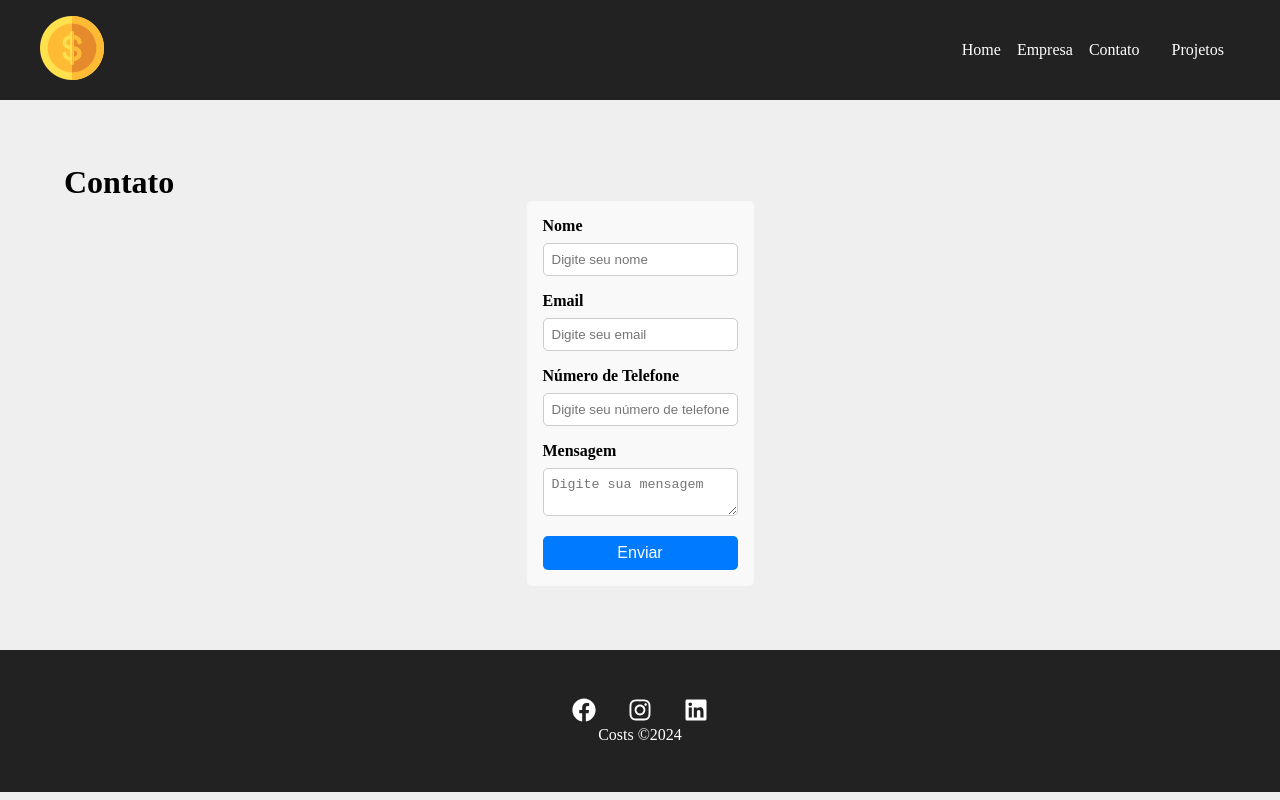
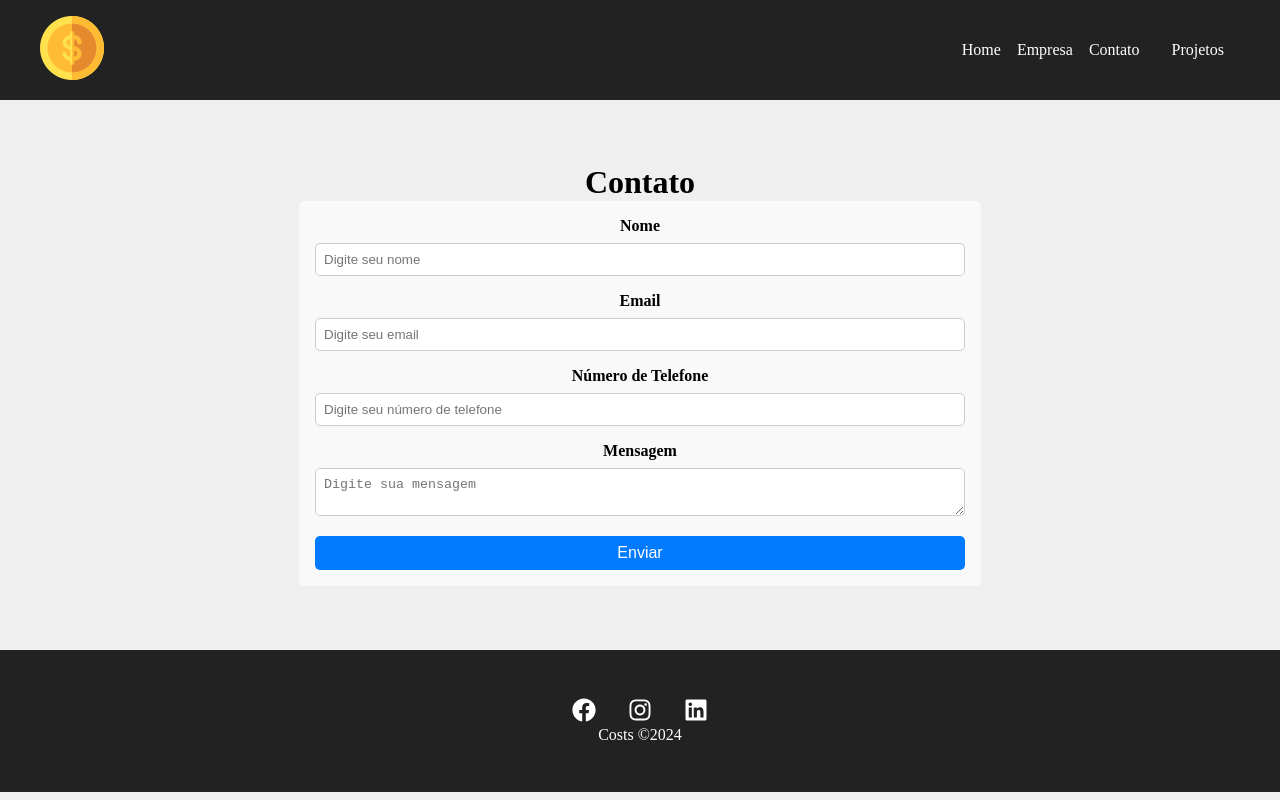
Before and after one commit to ArturMineiro/Projeto_react, a React (Create React App) app in the folder costs/: page /contact in a window 1280 px wide. Built offline with nearby package versions, Linux system fonts and the light colour scheme.

Commit message:
atualizando contact

```diff
--- a/costs/src/components/form/FormContact.module.css
+++ b/costs/src/components/form/FormContact.module.css
@@ -1,17 +1,19 @@
 .formContainer {
-    max-width: 600px;
+    max-width: 700px;
     margin: 0 auto;
     padding: 1rem;
     border: 1px solid #ccc;
     border-radius: 5px;
     background-color: #f9f9f9;
     border: 0;
+    align-items: center;
 }
 
 .form {
     display: flex;
     flex-direction: column;
     border: 0;
+    width: 650px;
   }
 
 .formGroup {
--- a/costs/src/components/pages/Company.module.css
+++ b/costs/src/components/pages/Company.module.css
@@ -6,6 +6,7 @@
     max-width: 800px;
     margin: 0 auto;
     border-radius: 8px;
+
 }
 
 .header {
--- a/costs/src/components/pages/Contact.js
+++ b/costs/src/components/pages/Contact.js
@@ -7,7 +7,7 @@ function Contact(){
         <div className={styles.container_contact}>
 
             <h1>Contato</h1>
-            <FormContact /> {/* Use o componente FormContact aqui */}
+            <FormContact />
 
     </div>
     )
--- a/costs/src/components/pages/Contact.module.css
+++ b/costs/src/components/pages/Contact.module.css
@@ -3,4 +3,6 @@
   display: flex;
   flex-direction: column;
   padding: 4em;
+  align-items: center;
+  text-align: center;
 }
```
